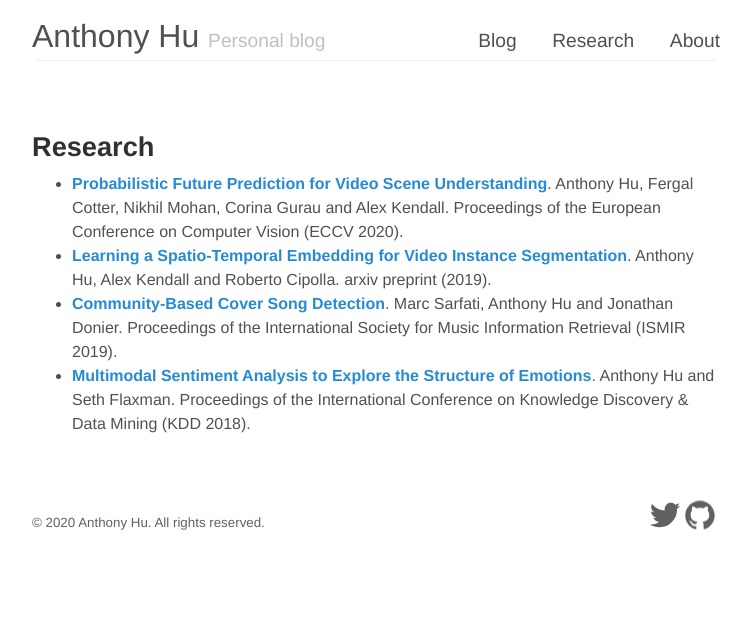
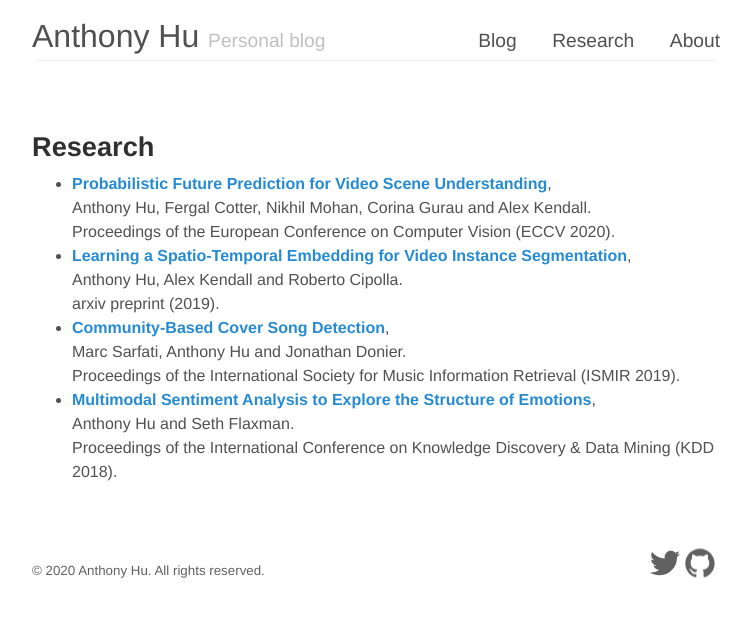
Before and after one commit to anthonyhu/anthonyhu.github.io, a Jekyll site: the page built from research.md, in a window 1280 px wide. Shown: the top 617 px of the page, without its empty margins (264-1015 px from the left). Built offline with Jekyll 4.4.1, drawn with Linux system fonts in a browser that asks for light colours.

```diff
--- a/research.md
+++ b/research.md
@@ -3,19 +3,17 @@ layout: page
 title: Research
 ---
 
-* [__Probabilistic Future Prediction for Video Scene Understanding__](probabilistic-future-prediction).
- Anthony
-Hu, Fergal Cotter, Nikhil Mohan, Corina
-Gurau and Alex Kendall. Proceedings of the European Conference on Computer
+* [__Probabilistic Future Prediction for Video Scene Understanding__](probabilistic-future-prediction),
+<br/>Anthony Hu, Fergal Cotter, Nikhil Mohan, Corina
+Gurau and Alex Kendall.
+<br/>Proceedings of the European Conference on Computer
 Vision (ECCV 2020).
-* [__Learning a Spatio-Temporal Embedding for Video Instance Segmentation__](https://arxiv.org/pdf/1912.08969.pdf).
-Anthony Hu, Alex Kendall and Roberto
-Cipolla.
- arxiv preprint (2019).
-* [__Community-Based Cover Song Detection__](http://archives.ismir.net/ismir2019/paper/000028.pdf). Marc Sarfati,
-Anthony Hu and Jonathan Donier. Proceedings of the
-International Society for Music Information Retrieval (ISMIR 2019).
-* [__Multimodal Sentiment Analysis to Explore the Structure of Emotions__](https://arxiv.org/pdf/1805.10205.pdf).
-Anthony Hu and Seth Flaxman. Proceedings of
- the
- International Conference on Knowledge Discovery & Data Mining (KDD 2018).
+* [__Learning a Spatio-Temporal Embedding for Video Instance Segmentation__](https://arxiv.org/pdf/1912.08969.pdf),
+<br/>Anthony Hu, Alex Kendall and Roberto Cipolla.
+<br/>arxiv preprint (2019).
+* [__Community-Based Cover Song Detection__](http://archives.ismir.net/ismir2019/paper/000028.pdf),
+<br/>Marc Sarfati, Anthony Hu and Jonathan Donier.
+<br/>Proceedings of the International Society for Music Information Retrieval (ISMIR 2019).
+* [__Multimodal Sentiment Analysis to Explore the Structure of Emotions__](https://arxiv.org/pdf/1805.10205.pdf),
+<br/>Anthony Hu and Seth Flaxman.
+<br/>Proceedings of the International Conference on Knowledge Discovery & Data Mining (KDD 2018).
```
